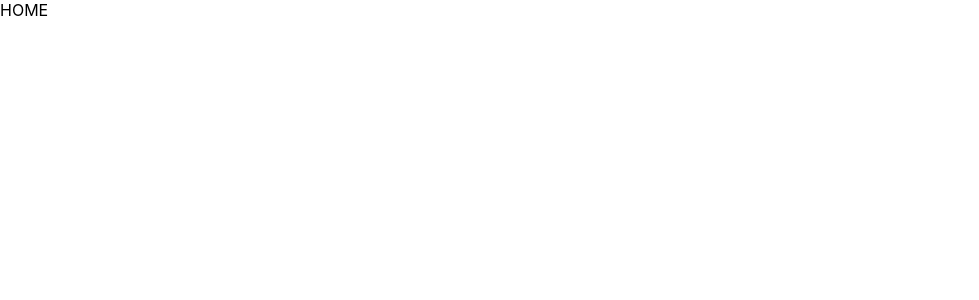
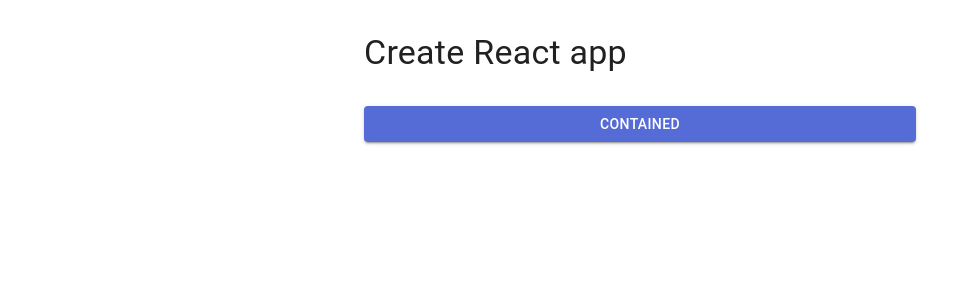
Before and after one commit to soxibdavurov/burak-react, a React (Create React App) app: page / in a window 1280 px wide. Shown: the top 300 px of the page, without its empty margins (0-979 px from the left). Built offline with nearby package versions, Linux system fonts and the light colour scheme.

Commit message:
Import MUI

```diff
--- a/package.json
+++ b/package.json
@@ -3,6 +3,9 @@
   "version": "0.1.0",
   "private": true,
   "dependencies": {
+    "@emotion/react": "^11.14.0",
+    "@emotion/styled": "^11.14.1",
+    "@mui/material": "^7.2.0",
     "@reduxjs/toolkit": "^1.8.1",
     "@testing-library/jest-dom": "^4.2.4",
     "@testing-library/react": "^9.5.0",
--- a/src/app/App.tsx
+++ b/src/app/App.tsx
@@ -1,8 +1,18 @@
 import React from "react";
 import "../css/app.css";
+import { Box, Button, Container, Stack, Typography } from "@mui/material";
 
 function App() {
-  return <div>HOME</div>;
+  return <Container maxWidth="sm">
+    <Stack flexDirection={"column"}>
+      <Box sx={{my: 4}}>
+        <Typography variant="h4" component={"h4"}>
+          Create React app
+        </Typography>
+      </Box>
+      <Button variant="contained">Contained</Button>
+    </Stack>
+  </Container>;
 }
 
 export default App;
--- a/src/index.tsx
+++ b/src/index.tsx
@@ -4,13 +4,19 @@ import { Provider } from "react-redux";
 import { store } from "./app/store";
 import App from "./app/App";
 import reportWebVitals from "./reportWebVitals";
+import CssBaseline from '@mui/material/CssBaseline';
+import {ThemeProvider} from '@mui/material/styles';
+import theme from "./theme";
 import "./css/index.css";
 
 ReactDOM.render(
   <React.StrictMode>
     <Provider store={store}>
-      <App />
-    </Provider>
+      <ThemeProvider theme={theme}>
+        <CssBaseline />
+        <App />
+      </ThemeProvider>
+      </Provider>
   </React.StrictMode>,
   document.getElementById("root")
 );
--- /dev/null
+++ b/src/theme.tsx
@@ -0,0 +1,21 @@
+import { createTheme } from '@mui/material/styles';
+import { red } from '@mui/material/colors';
+
+
+// Create a theme instance.
+const theme = createTheme({
+  cssVariables: true,
+  palette: {
+    primary: {
+      main: '#556cd6',
+    },
+    secondary: {
+      main: '#19857b',
+    },
+    error: {
+      main: red.A400,
+    },
+  },
+});
+
+export default theme;
```
Also changed, not shown: 1 other file (tests, documents, lock files or other folders). Lines whose indentation alone changed are shown as unchanged.
